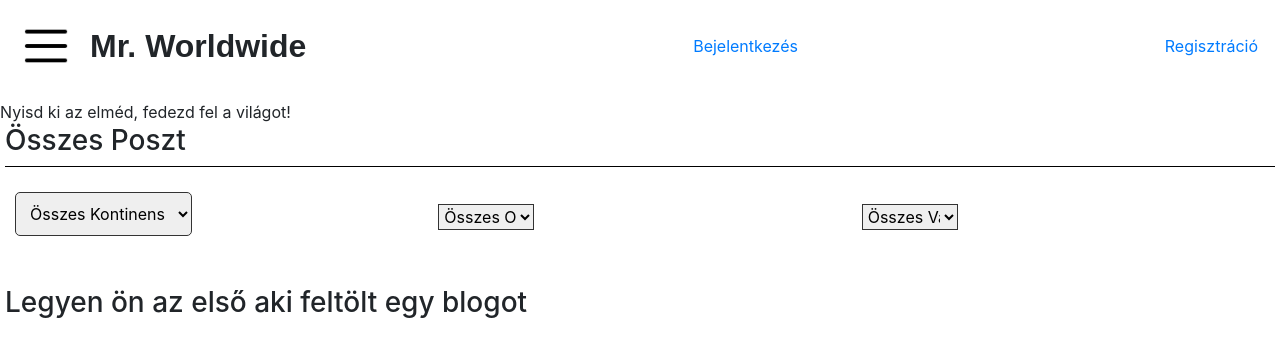
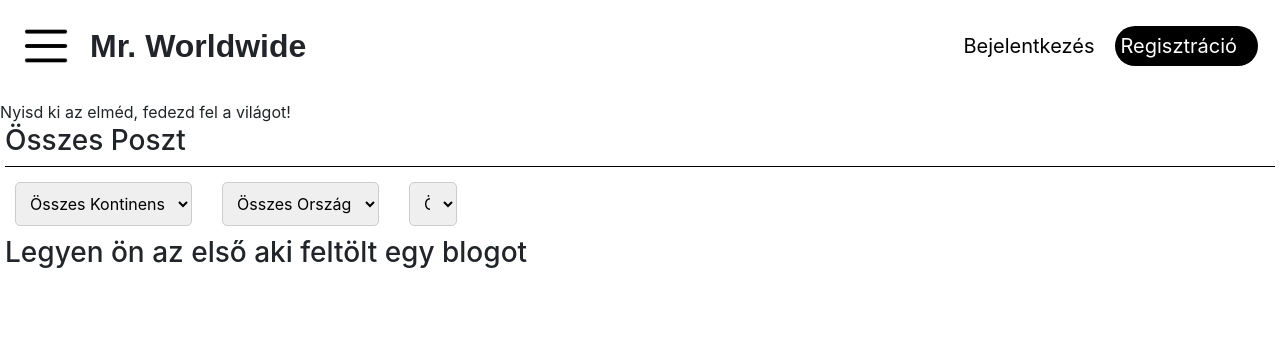
Before and after one commit to LabanczTamas1/Mr.-Worldwide, a PHP site: page / in a window 1280 px wide. Shown: the top 357 px of the page. Run offline with PHP 8.4, Linux system fonts and the light colour scheme; data that the repository does not hold is empty; some libraries are stand-ins or nearby versions.

Commit message:
Filter design és egyéb design javítások

```diff
--- /dev/null
+++ b/files/css/filters.css
@@ -0,0 +1,49 @@
+.continent-container{
+    border: 1px solid black;
+    border-radius: 5px;
+    height: 32px;
+    display: flex;
+    justify-content: space-evenly;
+    width:15%;
+}
+
+#country{
+    width: 100%;
+    padding:10px;
+    border: 1px solid #ccc;
+    border-radius: 5px;
+}
+
+#city{
+    width: 33%;
+    padding:10px;
+    border: 1px solid #ccc;
+    border-radius: 5px;
+}
+
+.filter-section {
+    border-top:1px solid black;
+    padding-top:5px;
+    margin: 0px 0;
+    display: flex;
+    gap: 10px;
+    align-items:center;
+}
+
+.filter-container{
+    margin: 10px;
+}
+
+
+.filter-select {
+    padding: 1px;
+    font-size: 1rem;
+    border: 0;
+    width:6rem;
+}
+
+.search-input {
+    padding: 5px;
+    font-size: 1rem;
+    width: 200px;
+}
--- a/files/css/home_layout.css
+++ b/files/css/home_layout.css
@@ -1,38 +1,3 @@
-.filter-container {
-    margin: 0px 0;
-    display: flex;
-    gap: 10px;
-    align-items:center;
-}
-
-
-.filter-select {
-    padding: 1px;
-    font-size: 1rem;
-    border: 0;
-    width:6rem;
-}
-
-.search-input {
-    padding: 5px;
-    font-size: 1rem;
-    width: 200px;
-}
-
-.continent-container{
-    border: 1px solid black;
-    border-radius: 5px;
-    height: 32px;
-    display: flex;
-    justify-content: space-evenly;
-    width:13%;
-}
-
-.filter-container{
-    border-top:1px solid black;
-    padding-top:5px;
-}
-
 .posts-section{
     display: flex;
     flex-wrap: wrap;
--- a/files/css/index.css
+++ b/files/css/index.css
@@ -13,30 +13,3 @@
   border-radius: 10px;
   background-color: #f9f9f9;
 }
-
-.filter-select{
-  border: 1px solid #333 !important;
-}
-
-.filter-section {
-    display: flex;
-    width: 100%;
-    justify-content: center;
-    margin-bottom: 20px;
-}
-
-.filter-container {
-    width: 100%;
-    max-width: 1200px;
-    height: 100px;
-    display: flex;
-    gap: 20px;
-    align-items: center;
-    justify-content: space-between;
-    padding: 10px;
-    border-top: 1px solid black;
-}
-
-.filter-container > * {
-    margin: 0;
-}
--- a/views/components/card.php
+++ b/views/components/card.php
@@ -32,7 +32,12 @@ function post_item(array $post)
                     <?php if (($post['auth'] || $post['type'] == 'Developer') && $_SERVER['REQUEST_URI'] == '/views/components/profile'): ?>
                         <a href="<?= $post['slug'] ?>/edit.php">módosítás</a>
                         <a href="<?= $post['slug'] ?>/delete.php">törlés</a>
-                    <?php endif ?>
+                        <div class="account-container" style="background-color: black; color:white;  width: 200px; border-radius: 100px;">
+            <a class="navbar-brand" href="/../posts/edit.php" style="display:flex; justify-content: space-evenly; text-decoration: none; color: white;">
+               <h4 style="padding-top:8px; padding-left:8px;">módosítás</h4>
+               </a>
+            </div>
+                        <?php endif ?>
                     <?php endif ?>
         </div>
     </div>
--- a/views/components/head.php
+++ b/views/components/head.php
@@ -14,6 +14,7 @@
 <link rel="stylesheet" href="<?= $this->asset('css/uploads.css'); ?>">
 <link rel="stylesheet" href="<?= $this->asset('css/settings.css'); ?>">
 <link rel="stylesheet" href="<?= $this->asset('css/comment.css'); ?>">
+<link rel="stylesheet" href="<?= $this->asset('css/filters.css'); ?>">
 <link rel="stylesheet" href="<?= $this->asset('css/index.css'); ?>">
 <link rel="stylesheet" href="<?= $this->asset('css/navbar.css'); ?>">
 <link rel="stylesheet" href="<?= $this->asset('css/home_layout.css'); ?>">
--- a/views/components/navbar.php
+++ b/views/components/navbar.php
@@ -11,8 +11,18 @@
             <div class="website-title" style="margin: 0 20px;font-size: 32px;">Mr. Worldwide</div>
             </div>
             <?php if(!App\Helper::isAuth()) :?>
-                <a href="/../userhandle/login.php">Bejelentkezés</a>
-                <a href="/../userhandle/register.php">Regisztráció</a>
+                <div style="display: flex;">
+                    <div class="account-container" style="background-color: white;  border-radius: 100px;">
+                        <a class="navbar-brand" href="/../userhandle/login.php" style="display:flex; justify-content: space-evenly; text-decoration: none; color: black; padding: 5px;">
+                            Bejelentkezés
+                        </a>
+                    </div>
+                    <div class="account-container" style="background-color: black; color:white;  border-radius: 100px;">
+                        <a class="navbar-brand" href="/../userhandle/register.php" style="display:flex; justify-content: space-evenly; text-decoration: none; color: white; padding: 5px;">
+                        Regisztráció
+                        </a>
+                    </div>
+                </div>
             <?php else :
             ?>
             <div class="account-container" style="background-color: black; color:white;  border-radius: 100px;">
```
Also changed, not shown: views/components/profile.php (+49 -23 lines), files/blog_image/66f7394546a4d4.84435239.jpg (added).
